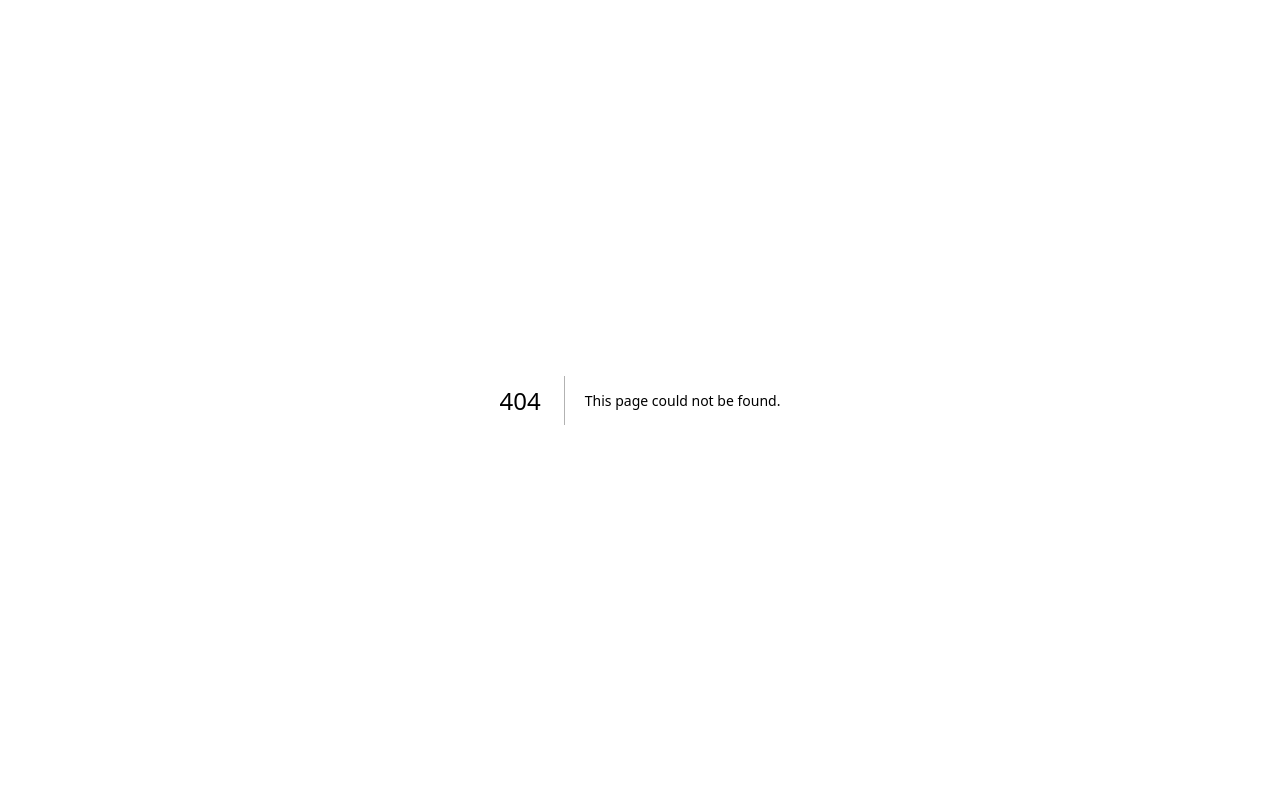
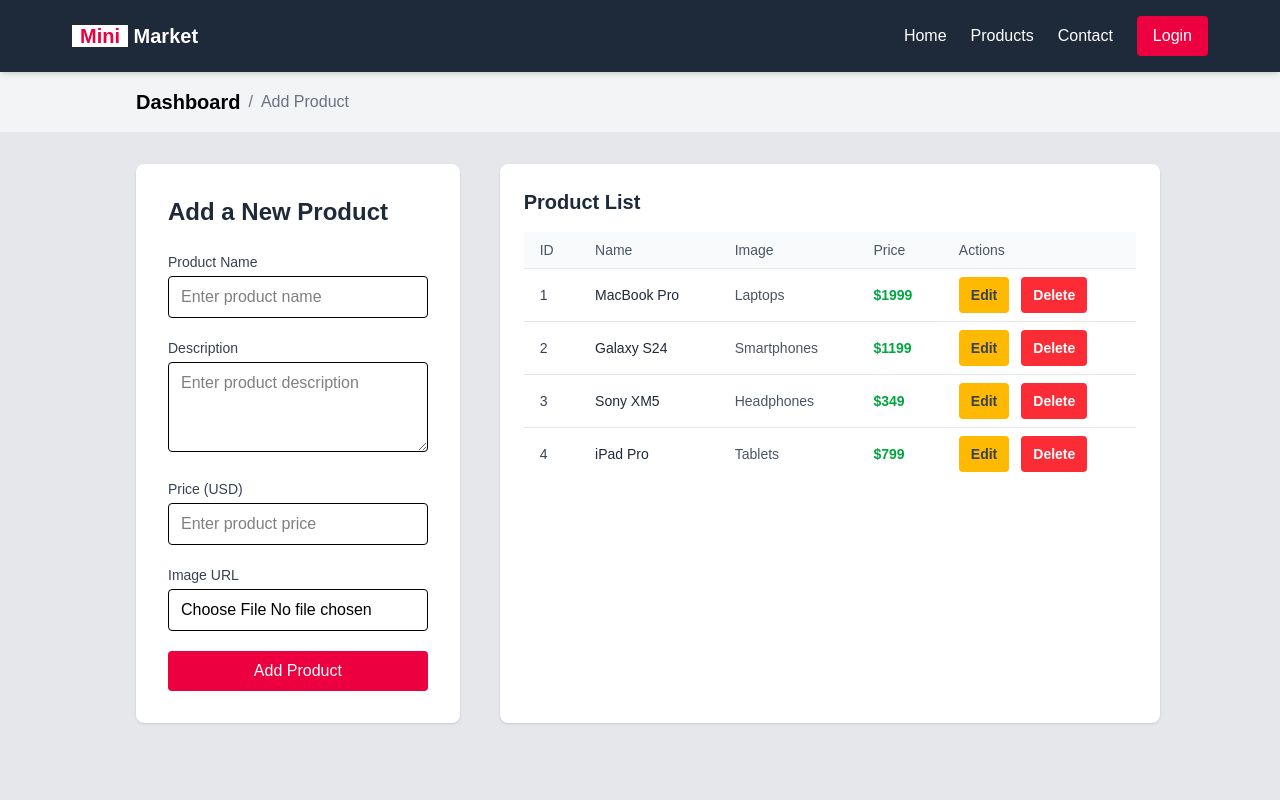
Before and after one commit to ultramind/mini-shop-react-laravel, a Next.js app in the folder frontend/: page /dashboard in a window 1280 px wide. Before the commit this address had no page. Shown: the top 800 px of the page. Built offline with nearby package versions, Linux system fonts and the light colour scheme.

Commit message:
Created the AppProduct and Display Product components

```diff
--- a/frontend/app/auth/page.tsx
+++ b/frontend/app/auth/page.tsx
@@ -17,7 +17,7 @@ export default function AuthPage() {
     <div className="min-h-screen flex items-center justify-center bg-white px-4">
       <div className="w-full max-w-md p-8 space-y-6 bg-gray-700 rounded-lg shadow-md">
         <center>
-        <Link href="/" className="text-xl font-bold text-rose-600">
+        <Link href="/" className="text-3xl font-bold text-rose-600">
         <span className="bg-white px-2">Mini</span> <span className="text-white">Market</span>
           </Link>
         </center>
@@ -85,11 +85,11 @@ export default function AuthPage() {
             {isLogin ? 'Login' : 'Sign Up'}
           </button>
         </form>
-        <p className="text-sm text-center text-gray-600">
+        <p className="text-sm text-center text-white">
           {isLogin ? "Don't have an account?" : 'Already have an account?'}{' '}
           <button
             onClick={() => setIsLogin(!isLogin)}
-            className="text-blue-600 hover:underline"
+            className="text-rose-600 hover:underline"
           >
             {isLogin ? 'Sign Up' : 'Login'}
           </button>
--- /dev/null
+++ b/frontend/app/dashboard/page.tsx
@@ -0,0 +1,31 @@
+import AddProductPage from '@/components/AddProduct'
+import Footer from '@/components/Footer'
+import Navbar from '@/components/NavBar'
+import ProductListCard from '@/components/ProductListCard'
+import React from 'react'
+
+const page = () => {
+  return (
+    <div className='bg-white min-h-screen text-black'>
+        <Navbar/>
+      <div className='flex flex-col min-h-screen bg-gray-200 w-full'>
+        {/* breadCrumb */}
+        <div className='flex justify-between items-center py-4 px-34 bg-gray-100'>
+            <div className='flex items-center'>
+                <h2 className='text-xl font-bold'>Dashboard</h2>
+                <span className='text-gray-500 ml-2'>/</span>
+                <p className='text-gray-500 ml-2'>Add Product</p>
+            </div>
+        </div>
+        <div className='flex justify-between w-full px-30 py-8 gap-6'>
+            <AddProductPage/>
+            <ProductListCard/>
+        </div>
+
+      </div>
+      <Footer/>
+    </div>
+  )
+}
+
+export default page
--- /dev/null
+++ b/frontend/components/AddProduct.tsx
@@ -0,0 +1,129 @@
+"use client"
+
+// pages/add-product.tsx
+import { useState, FormEvent } from "react";
+import Head from "next/head";
+
+export default function AddProductPage() {
+  const [formData, setFormData] = useState({
+    name: "",
+    description: "",
+    price: "",
+    image: "",
+    category: "",
+  });
+
+  const [submitted, setSubmitted] = useState(false);
+
+  const handleChange = (e: React.ChangeEvent<HTMLInputElement | HTMLTextAreaElement>) => {
+    setFormData({ ...formData, [e.target.name]: e.target.value });
+  };
+
+  const handleSubmit = (e: FormEvent) => {
+    e.preventDefault();
+
+    // Simulate saving product
+    console.log("Product submitted:", formData);
+
+    setSubmitted(true);
+    setFormData({
+      name: "",
+      description: "",
+      price: "",
+      image: "",
+      category: "",
+    });
+  };
+
+  return (
+    <>
+      <Head>
+        <title>Add Product | Tech Shop</title>
+      </Head>
+
+      <main className="px-4 flex items-center justify-center w-[35%]">
+        <div className="w-full max-w-2xl bg-white p-8 rounded-lg shadow">
+          <h1 className="text-2xl font-bold mb-6 text-gray-800">Add a New Product</h1>
+
+          {submitted && (
+            <div className="mb-4 text-rose-600 font-semibold">Product submitted successfully!</div>
+          )}
+
+          <form className="space-y-5" onSubmit={handleSubmit}>
+            <div>
+              <label htmlFor="name" className="block text-sm font-medium text-gray-700">
+                Product Name
+              </label>
+              <input
+                id="name"
+                name="name"
+                type="text"
+                value={formData.name}
+                onChange={handleChange}
+                placeholder="Enter product name"
+                required
+                className="mt-1 w-full border rounded px-3 py-2 focus:outline-none focus:ring-2 focus:ring-rose-400"
+              />
+            </div>
+
+            <div>
+              <label htmlFor="description" className="block text-sm font-medium text-gray-700">
+                Description
+              </label>
+              <textarea
+                id="description"
+                placeholder="Enter product description"
+                name="description"
+                rows={3}
+                value={formData.description}
+                onChange={handleChange}
+                required
+                className="mt-1 w-full border rounded px-3 py-2 focus:outline-none focus:ring-2 focus:ring-rose-400"
+              />
+            </div>
+
+            <div>
+              <label htmlFor="price" className="block text-sm font-medium text-gray-700">
+                Price (USD)
+              </label>
+              <input
+                id="price"
+                placeholder="Enter product price"
+                name="price"
+                type="number"
+                step="0.01"
+                value={formData.price}
+                onChange={handleChange}
+                required
+                className="mt-1 w-full border rounded px-3 py-2 focus:outline-none focus:ring-2 focus:ring-rose-400"
+              />
+            </div>
+
+            <div>
+              <label htmlFor="image" className="block text-sm font-medium text-gray-700">
+                Image URL
+              </label>
+              <input
+                id="image"
+                name="image"
+                placeholder="Enter image URL"
+                type="file"
+                value={formData.image}
+                onChange={handleChange}
+                required
+                className="mt-1 w-full border rounded px-3 py-2 focus:outline-none focus:ring-2 focus:ring-rose-400"
+              />
+            </div>
+
+            <button
+              type="submit"
+              className="w-full bg-rose-600 text-white py-2 rounded hover:bg-rose-700 transition"
+            >
+              Add Product
+            </button>
+          </form>
+        </div>
+      </main>
+    </>
+  );
+}
--- a/frontend/components/NavBar.tsx
+++ b/frontend/components/NavBar.tsx
@@ -8,7 +8,7 @@ export default function Navbar() {
 
   return (
     <nav className="bg-gray-800 text-white shadow-md sticky -top-1 z-50">
-      <div className="max-w-6xl mx-auto px-4">
+      <div className="max-w-6xl mx-auto px-2">
         <div className="flex justify-between items-center py-4">
           {/* Logo */}
           <Link href="/" className="text-xl font-bold text-rose-600">
--- /dev/null
+++ b/frontend/components/ProductListCard.tsx
@@ -0,0 +1,56 @@
+// components/ProductTableCard.tsx
+import { FC } from "react";
+
+type Product = {
+  id: number;
+  name: string;
+  category: string;
+  price: string;
+  stock: number;
+};
+
+interface ProductTableCardProps {
+  products: Product[];
+}
+
+const products:Product[] = [
+    { id: 1, name: "MacBook Pro", category: "Laptops", price: "$1999", stock: 12 },
+    { id: 2, name: "Galaxy S24", category: "Smartphones", price: "$1199", stock: 35 },
+    { id: 3, name: "Sony XM5", category: "Headphones", price: "$349", stock: 58 },
+    { id: 4, name: "iPad Pro", category: "Tablets", price: "$799", stock: 20 },
+  ];
+
+const ProductListCard: FC = () => {
+  return (
+    <div className="bg-white rounded-lg shadow p-6 overflow-x-auto w-[65%]">
+      <h2 className="text-xl font-semibold text-gray-800 mb-4">Product List</h2>
+      <table className="min-w-full divide-y divide-gray-200">
+        <thead className="bg-gray-50">
+          <tr>
+            <th className="px-4 py-2 text-left text-sm font-medium text-gray-600">ID</th>
+            <th className="px-4 py-2 text-left text-sm font-medium text-gray-600">Name</th>
+            <th className="px-4 py-2 text-left text-sm font-medium text-gray-600">Image</th>
+            <th className="px-4 py-2 text-left text-sm font-medium text-gray-600">Price</th>
+            <th className="px-4 py-2 text-left text-sm font-medium text-gray-600">Actions</th>
+          </tr>
+        </thead>
+        <tbody className="divide-y divide-gray-200">
+          {products.map((product) => (
+            <tr key={product.id} className="hover:bg-gray-50 transition">
+              <td className="px-4 py-2 text-sm text-gray-700">{product.id}</td>
+              <td className="px-4 py-2 text-sm text-gray-800 font-medium">{product.name}</td>
+              <td className="px-4 py-2 text-sm text-gray-600">{product.category}</td>
+              <td className="px-4 py-2 text-sm text-green-600 font-semibold">{product.price}</td>
+              <td className="px-4 py-2 text-sm text-gray-700">
+                <button className="px-3 py-2 bg-amber-400 font-bold rounded cursor-pointer mr-3">Edit</button>
+                <button className="px-3 py-2 bg-red-500 font-bold rounded cursor-pointer text-white">Delete</button>
+              </td>
+            </tr>
+          ))}
+        </tbody>
+      </table>
+    </div>
+  );
+};
+
+export default ProductListCard;
```
